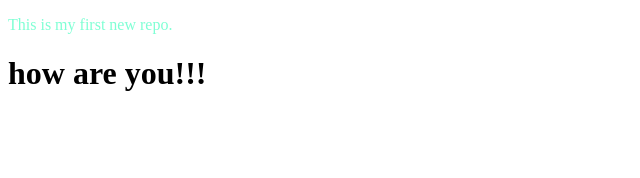
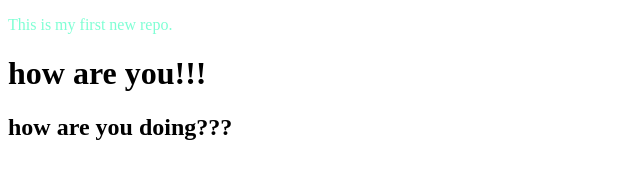
Before and after one commit to divya-bhobhriya/localrepo, a plain HTML site: page index.html in a window 1280 px wide. Shown: the whole page, without its empty margins (0-640 px from the left). Drawn offline with Linux system fonts and the light colour scheme.

Commit message:
added new code

```diff
--- a/index.html
+++ b/index.html
@@ -9,5 +9,6 @@
 <body>
     <p>This is my first new repo.</p>
     <h1>how are you!!!</h1>
+    <h2>how are you doing???</h2>
 </body>
 </html>
```
